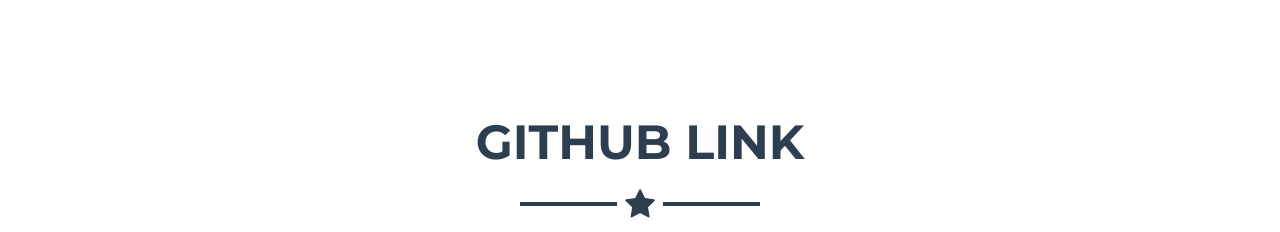
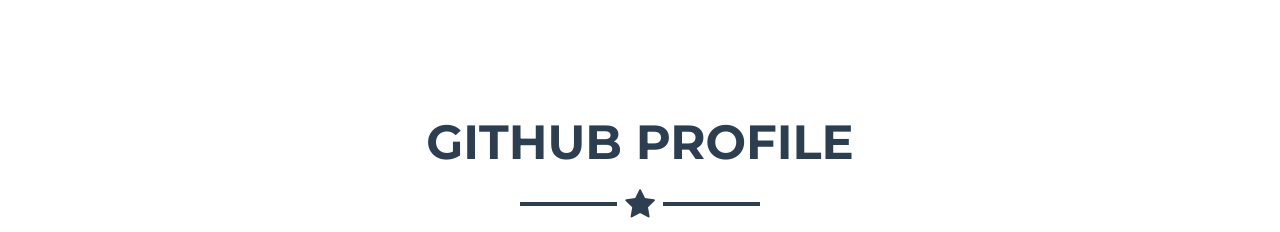
Before and after one commit to bharathjinka09/bharathjinka09.github.io, a plain HTML site: page index.html in a window 1280 px wide. Shown: the part 2020-2252 px from the top of the page. Drawn offline with Linux system fonts and the light colour scheme.

Commit message:
github profile

```diff
--- a/index.html
+++ b/index.html
@@ -148,7 +148,7 @@
     <!-- Portfolio Grid Section -->
     <section class="projects" id="projects">
       <div class="container">
-        <h2 class="text-center text-uppercase text-secondary mb-0">GITHUB LINK</h2>
+        <h2 class="text-center text-uppercase text-secondary mb-0">GITHUB PROFILE</h2>
         <hr class="star-dark mb-5">
         <div class="row text-center">
           <div class="col-md-12">
```
